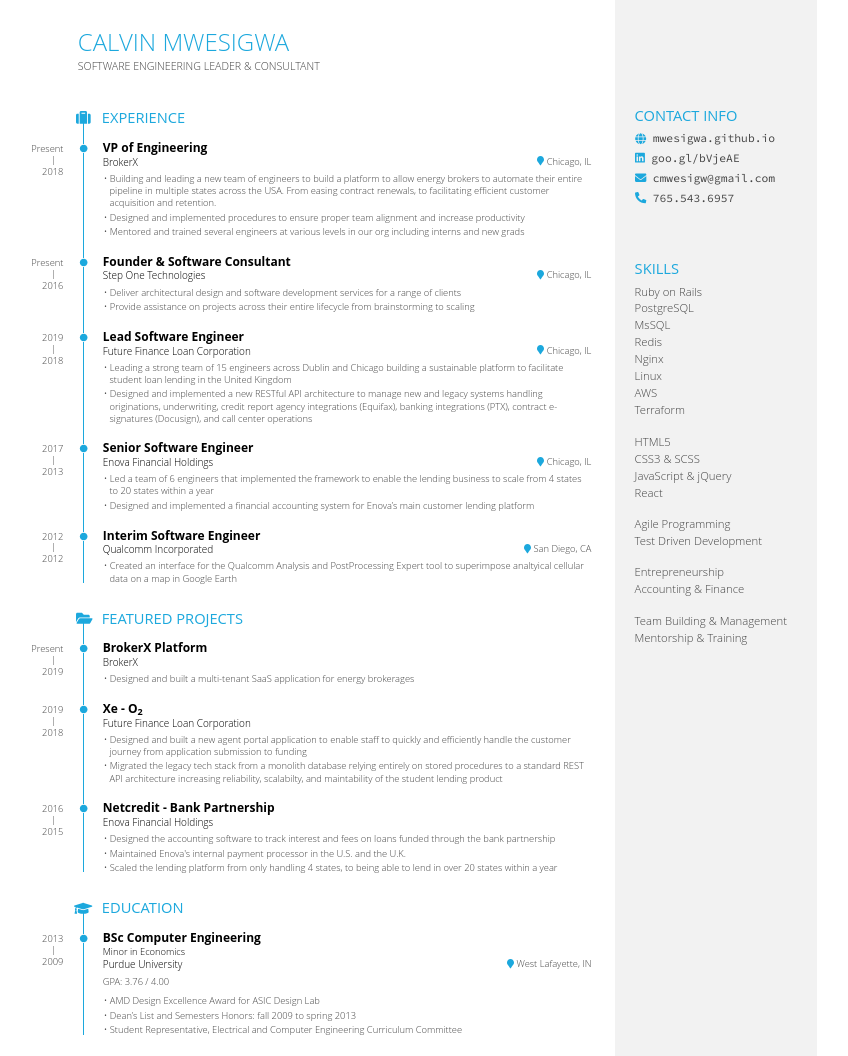
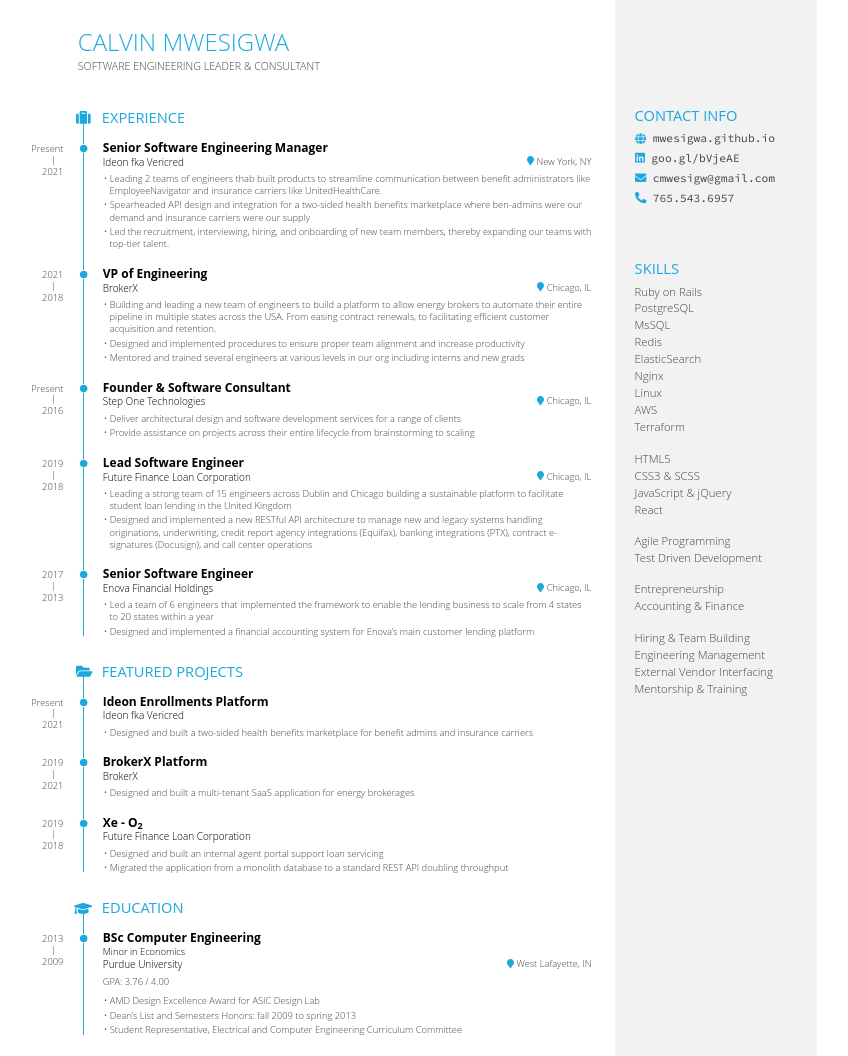
Before and after one commit to mwesigwa/mwesigwa.github.io, a plain HTML site: page index.html in a window 1280 px wide. Shown: the whole page, without its empty margins (231-1079 px from the left). Drawn offline with Linux system fonts and the light colour scheme.

Commit message:
Add the Ideon role

```diff
--- a/index.html
+++ b/index.html
@@ -1,11 +1,12 @@
 <!DOCTYPE html>
-<html>
+<html lang="en">
   <head>
-    <meta charset="utf-8" />
+    <title>Calvin Mwesigwa's Resume</title>
+    <meta charset="utf-8" >
     <link rel="stylesheet" href="https://fonts.googleapis.com/css?family=Source+Code+Pro">
     <link rel="stylesheet" href="https://fonts.googleapis.com/css?family=Source+Sans+Pro">
-    <link rel="stylesheet" type="text/css" href="assets/normalize/normalize.css" />
-    <link rel="stylesheet" type="text/css" href="assets/style.css" />
+    <link rel="stylesheet" type="text/css" href="assets/normalize/normalize.css">
+    <link rel="stylesheet" type="text/css" href="assets/style.css">
 
     <script defer src="https://use.fontawesome.com/releases/v5.0.6/js/all.js"></script>
   </head>
@@ -21,7 +22,44 @@
         </h2>
         <section class="blocks">
           <div class="date">
-            <span>Present</span><span>2018</span>
+            <span>Present</span><span>2021</span>
+          </div>
+          <div class="decorator">
+            <i class="fas fa-circle" data-fa-transform="shrink-2"></i>
+          </div>
+          <div class="details">
+            <header>
+              <h3>Senior Software Engineering Manager</h3>
+              <span class="place">
+                <a href="https://www.ideonapi.com" target="_blank">
+                  Ideon fka Vericred
+                </a>
+              </span>
+              <span class="location">
+                <i class="fas fa-map-marker"></i>
+                New York, NY
+              </span>
+            </header>
+            <div>
+              <ul>
+                <li>
+                  Leading 2 teams of engineers thab built products to streamline communication between
+                  benefit administrators like EmployeeNavigator and insurance carriers like UnitedHealthCare.
+                </li>
+                <li>
+                  Spearheaded API design and integration for a two-sided health benefits marketplace where ben-admins were our demand
+                  and insurance carriers were our supply
+                </li>
+                <li>
+                   Led the recruitment, interviewing, hiring, and onboarding of new team members, thereby expanding our teams with top-tier talent.
+                </li>
+              </ul>
+              </div>
+          </div>
+        </section>
+        <section class="blocks">
+          <div class="date">
+            <span>2021</span><span>2018</span>
           </div>
           <div class="decorator">
             <i class="fas fa-circle" data-fa-transform="shrink-2"></i>
@@ -30,7 +68,7 @@
             <header>
               <h3>VP of Engineering</h3>
               <span class="place">
-                <a href="https://www.futurefinance.com" target="_blank">
+                <a href="https://www.brokerxapp.com" target="_blank">
                   BrokerX
                 </a>
               </span>
@@ -154,33 +192,6 @@
               </div>
           </div>
         </section>
-        <section class="blocks">
-          <div class="date">
-            <span>2012</span><span>2012</span>
-          </div>
-          <div class="decorator">
-            <i class="fas fa-circle" data-fa-transform="shrink-2"></i>
-          </div>
-          <div class="details">
-            <header>
-              <h3>Interim Software Engineer</h3>
-              <span class="place">Qualcomm Incorporated</span>
-              <span class="location">
-                <i class="fas fa-map-marker"></i>
-                San Diego, CA
-              </span>
-            </header>
-            <div>
-              <ul>
-                <li>
-                  Created an interface for the Qualcomm Analysis and PostProcessing
-                  Expert tool to superimpose analtyical cellular data on a map in
-                  Google Earth
-                </li>
-              </ul>
-              </div>
-          </div>
-        </section>
       </section>
       <section class="main-block">
         <h2>
@@ -188,7 +199,29 @@
         </h2>
         <section class="blocks">
           <div class="date">
-            <span>Present</span><span>2019</span>
+            <span>Present</span><span>2021</span>
+          </div>
+          <div class="decorator">
+            <i class="fas fa-circle" data-fa-transform="shrink-2"></i>
+          </div>
+          <div class="details">
+            <header>
+              <h3>Ideon Enrollments Platform</h3>
+              <span class="place">Ideon fka Vericred</span>
+            </header>
+            <div>
+              <ul>
+                <li>
+                  Designed and built a two-sided health benefits marketplace for
+                  benefit admins and insurance carriers
+                </li>
+              </ul>
+            </div>
+          </div>
+        </section>
+        <section class="blocks">
+          <div class="date">
+            <span>2019</span><span>2021</span>
           </div>
           <div class="decorator">
             <i class="fas fa-circle" data-fa-transform="shrink-2"></i>
@@ -202,6 +235,7 @@
               <ul>
                 <li>
                   Designed and built a multi-tenant SaaS application for energy brokerages
+                </li>
               </ul>
             </div>
           </div>
@@ -221,47 +255,10 @@
             <div>
               <ul>
                 <li>
-                  Designed and built a new agent portal application to enable staff to
-                  quickly and efficiently handle the customer journey from application
-                  submission to funding
+                  Designed and built an internal agent portal support loan servicing
                 </li>
                 <li>
-                  Migrated the legacy tech stack from a monolith database relying entirely
-                  on stored procedures to a standard REST API architecture increasing
-                  reliability, scalabilty, and maintability of the student lending product
-                </li>
-              </ul>
-            </div>
-          </div>
-        </section>
-        <section class="blocks">
-          <div class="date">
-            <span>2016</span><span>2015</span>
-          </div>
-          <div class="decorator">
-            <i class="fas fa-circle" data-fa-transform="shrink-2"></i>
-          </div>
-          <div class="details">
-            <header>
-              <h3>Netcredit - Bank Partnership</h3>
-              <span class="place">
-                <a href="https://www.enova.com/" target="_blank">
-                  Enova Financial Holdings
-                </a>
-              </span>
-            </header>
-            <div>
-              <ul>
-                <li>
-                  Designed the accounting software to track interest and fees on loans
-                  funded through the bank partnership
-                </li>
-                <li>
-                  Maintained Enova's internal payment processor in the U.S. and the U.K.
-                </li>
-                <li>
-                  Scaled the lending platform from only handling 4 states, to
-                  being able to lend in over 20 states within a year
+                  Migrated the application from a monolith database to a standard REST API doubling throughput
                 </li>
               </ul>
             </div>
@@ -339,6 +336,7 @@
           <li>PostgreSQL</li>
           <li>MsSQL</li>
           <li>Redis</li>
+          <li>ElasticSearch</li>
           <li>Nginx</li>
           <li>Linux</li>
           <li>AWS</li>
@@ -359,7 +357,9 @@
           <li>Accounting & Finance</li>
         </ul>
         <ul>
-          <li>Team Building & Management</li>
+          <li>Hiring & Team Building</li>
+          <li>Engineering Management</li>
+          <li>External Vendor Interfacing</li>
           <li>Mentorship & Training</li>
         </ul>
       </div>
```
